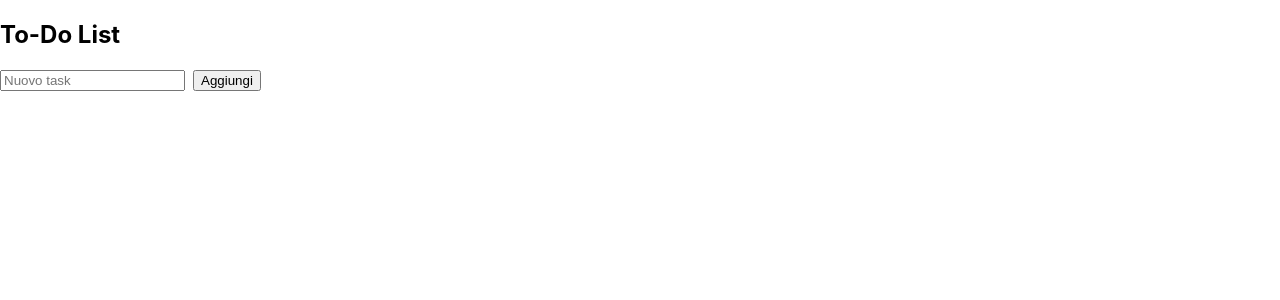
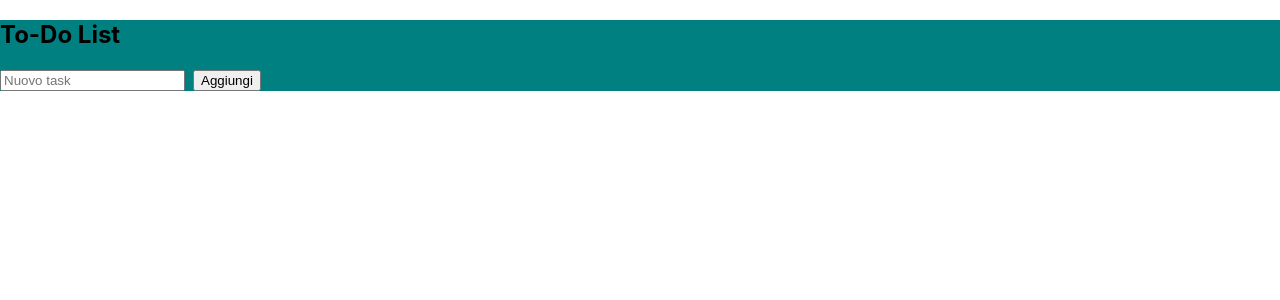
Before and after one commit to armandocacace/todo_list, a React (Create React App) app: page / in a window 1280 px wide. Shown: the top 300 px of the page. Built offline with nearby package versions, Linux system fonts and the light colour scheme.

Commit message:
Update App.css
css update

```diff
--- a/src/App.css
+++ b/src/App.css
@@ -2,6 +2,9 @@
   text-align: center;
 }
 
+.div {
+  background-color: teal;
+}
 .App-logo {
   height: 40vmin;
   pointer-events: none;
```
